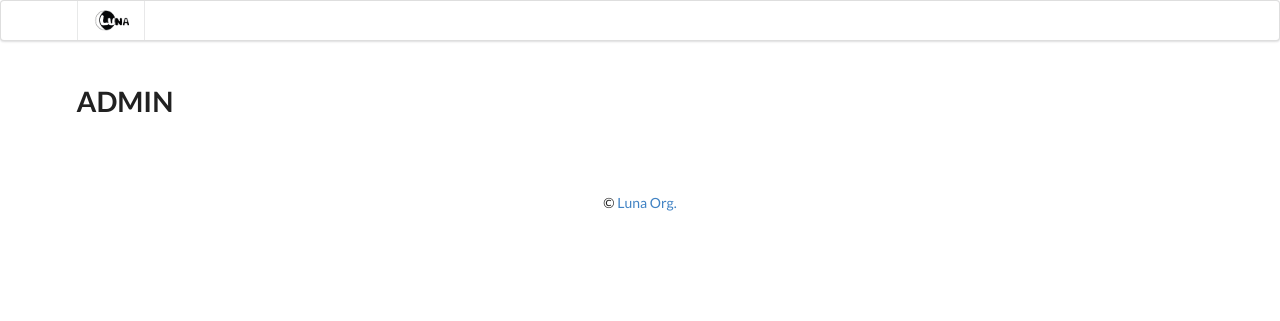
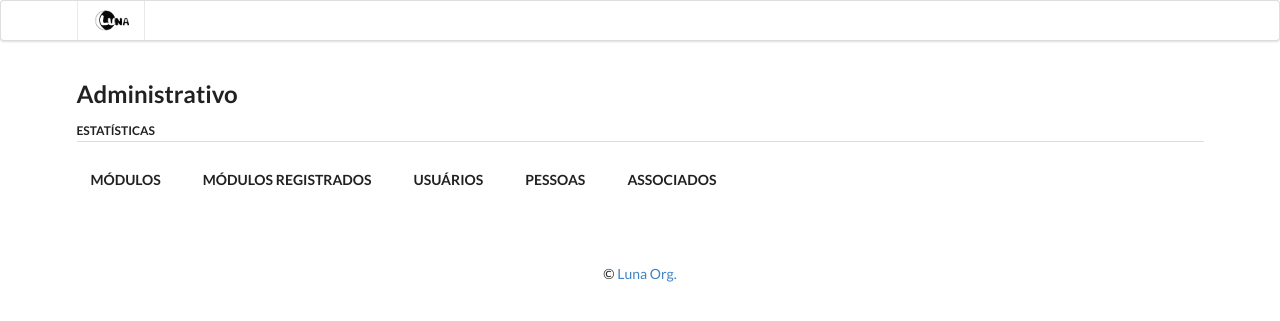
Before and after one commit to luna-assistant/legacy-luna, a Flask app: template backend/luna/client/templates/admin/index.html in a window 1280 px wide. Shown: the top 321 px of the page. Run offline with Flask 2, Linux system fonts and the light colour scheme; the template is opened without the code that fills it, so the values that code supplies are empty; some libraries are stand-ins or nearby versions.

Commit message:
Resolve #46

```diff
--- a/backend/luna/client/templates/admin/index.html
+++ b/backend/luna/client/templates/admin/index.html
@@ -3,5 +3,35 @@
 {% block title %} - Admin{% endblock %}
 
 {% block content %}
-<h1>ADMIN</h1>
+
+<h2 class="ui header">Administrativo</h2>
+
+<section class="room">
+  <h3 class="ui sub dividing header">Estatísticas</h3>
+  <div class="ui basic segment">
+    <div class="ui statistics">
+      <div class="statistic">
+        <div class="value">{{ statistics.modules_total }}</div>
+        <div class="label">Módulos</div>
+      </div>
+      <div class="statistic">
+        <div class="value">{{ statistics.modules_registered }}</div>
+        <div class="label">Módulos Registrados</div>
+      </div>
+      <div class="statistic">
+        <div class="value">{{ statistics.users }}</div>
+        <div class="label">Usuários</div>
+      </div>
+      <div class="statistic">
+        <div class="value">{{ statistics.people }}</div>
+        <div class="label">Pessoas</div>
+      </div>
+      <div class="statistic">
+        <div class="value">{{ statistics.associates }}</div>
+        <div class="label">Associados</div>
+      </div>
+    </div>
+  </div>
+</section>
+
 {% endblock %}
--- a/backend/luna/client/templates/main/dashboard.html
+++ b/backend/luna/client/templates/main/dashboard.html
@@ -194,7 +194,6 @@
         $('.novo-modulo').click(function(){
           $('.modal.add').modal('show');
         });
-        $('.novo-modulo').click();
 
         $('.carregar.modulo').click(function(){
           let $button = $(this);
```
Also changed, not shown: backend/luna/server/admin/views.py (+21 -3 lines), backend/luna/server/main/forms.py (+0 -7 lines), backend/luna/server/repositories.py (+7 -0 lines).
